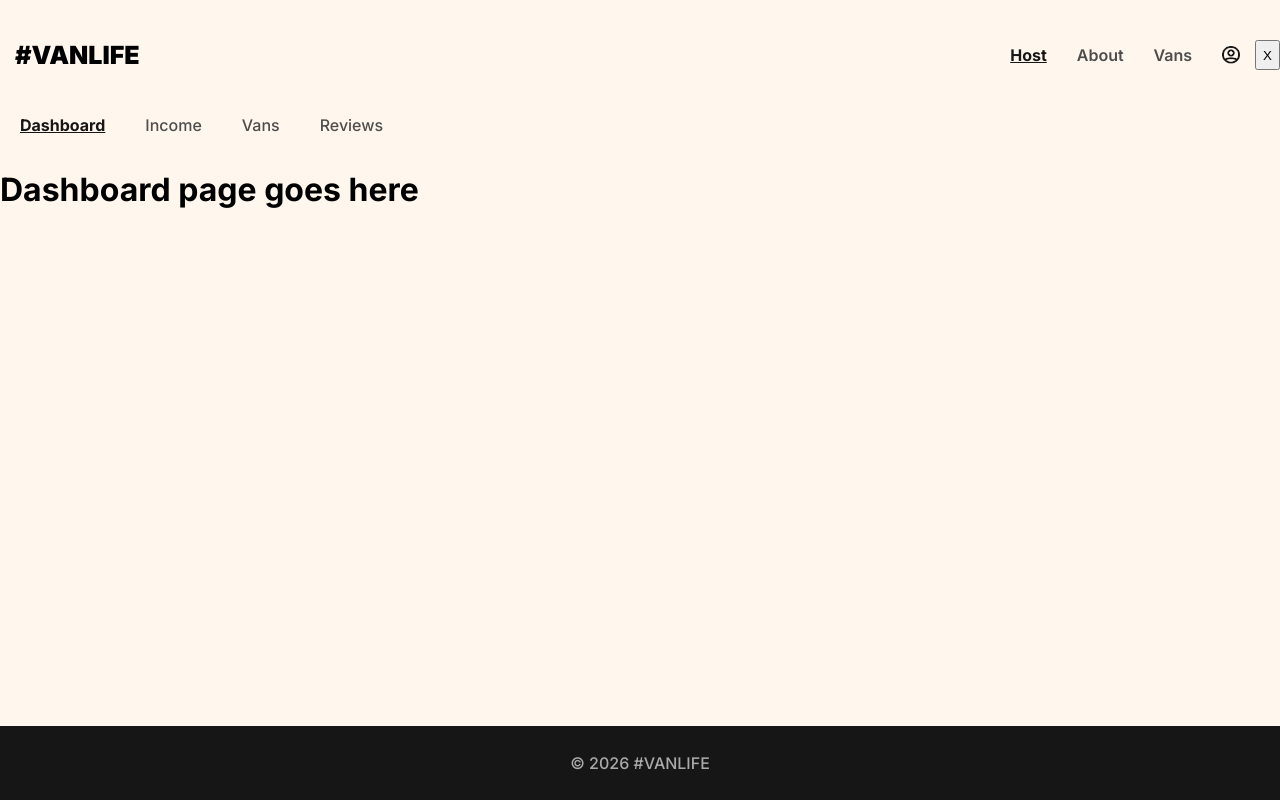
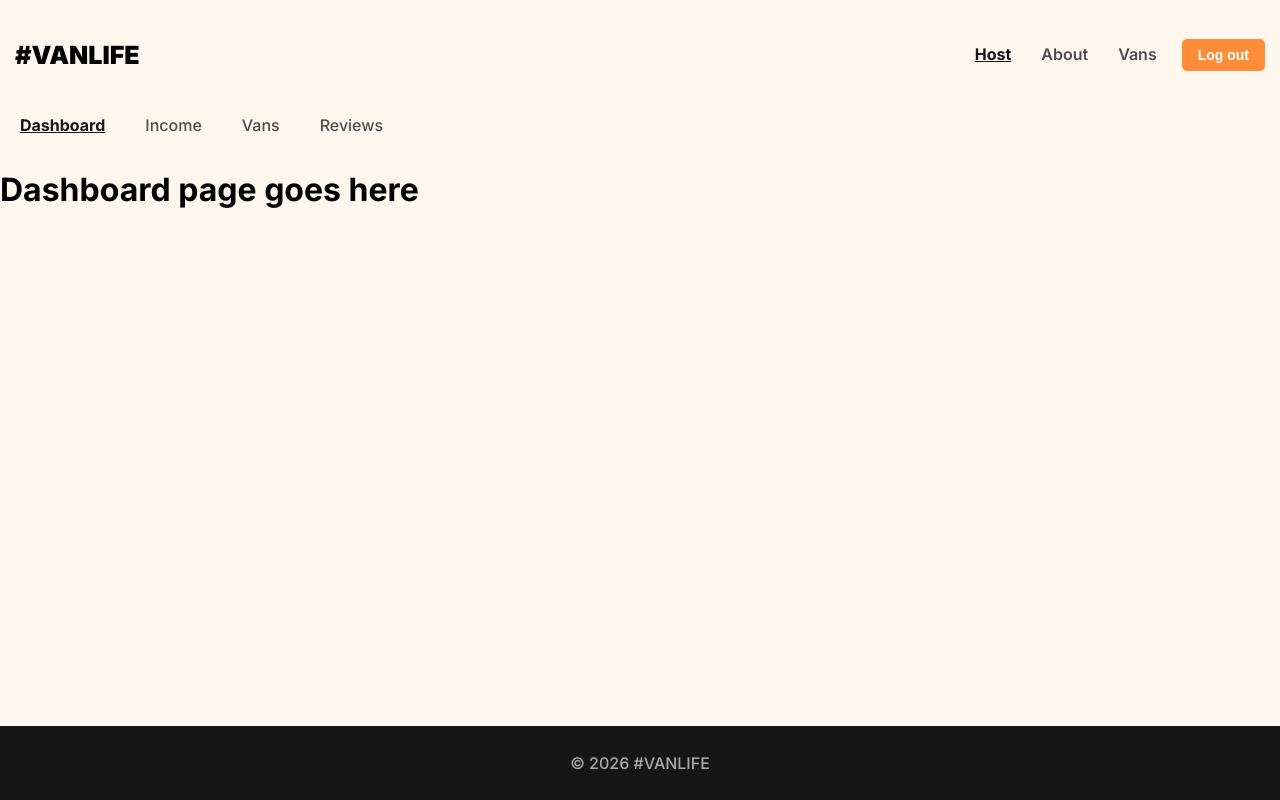
Before and after one commit to nancysangani/vanlife-rental-app, a React (Vite) app: page /host in a window 1280 px wide. Built offline with nearby package versions, Linux system fonts and the light colour scheme; sample sign-in values are in the browser's storage; what miragejs would draw is missing.

Commit message:
fix: improve logout button styling and functionality

```diff
--- a/src/components/Header.jsx
+++ b/src/components/Header.jsx
@@ -1,9 +1,14 @@
-import { NavLink, Link } from "react-router-dom";
+import { NavLink, Link, useNavigate } from "react-router-dom";
 import avatarIcon from "./../assets/avatar-icon.png";
 
 export default function Header() {
-  function fakeLogOut() {
+  const navigate = useNavigate();
+  const isLoggedIn = localStorage.getItem("loggedin");
+
+  function handleLogOut() {
     localStorage.removeItem("loggedin");
+    localStorage.removeItem("token");
+    navigate("/login");
   }
   const styles = {
     fontWeight: "bold",
@@ -26,10 +31,14 @@ export default function Header() {
         <NavLink style={activeStyle} to="vans">
           Vans
         </NavLink>
-        <Link to="login" className="login-link">
+        {!isLoggedIn && <Link to="login" className="login-link">
           <img src={avatarIcon} alt="Login Icon" className="login-icon" />
-        </Link>
-        <button onClick={fakeLogOut}>X</button>
+        </Link>}
+        {isLoggedIn && (
+          <button onClick={handleLogOut} className="logout-btn">
+            Log out
+          </button>
+        )}
       </nav>
     </header>
   );
--- a/src/components/ProtectedLayout.jsx
+++ b/src/components/ProtectedLayout.jsx
@@ -1,16 +1,19 @@
-import { Outlet, useNavigate } from "react-router-dom";
+import { Outlet, useNavigate, useLocation } from "react-router-dom";
 import { useEffect } from "react";
 
 export default function ProtectedLayout() {
   const navigate = useNavigate();
+  const location = useLocation();
   const isLoggedIn = localStorage.getItem("loggedin");
 
   useEffect(() => {
     if (!isLoggedIn) {
-      console.log("🔐 Not logged in, redirecting to login");
-      navigate("/login?message=You must log in first!", { replace: true });
+      console.log("Not logged in, redirecting to login");
+      navigate(`/login?message=You must log in first!&redirectTo=${location.pathname}`, {
+        replace: true
+      });
     }
-  }, [isLoggedIn, navigate]);
+  }, [isLoggedIn, navigate, location.pathname]);
 
   if (!isLoggedIn) {
     return null;
--- a/src/index.css
+++ b/src/index.css
@@ -69,6 +69,28 @@ header .login-icon {
 header .login-link {
   display: inline-flex;
   align-items: center;
+}
+
+.logout-btn {
+  background-color: #ff8c38;
+  color: white;
+  border: none;
+  padding: 8px 16px;
+  border-radius: 5px;
+  cursor: pointer;
+  font-size: 14px;
+  font-weight: 600;
+  margin-left: 10px;
+  margin-right: 15px;
+  transition: background-color 0.2s ease;
+}
+
+.logout-btn:hover {
+  background-color: #e67d32;
+}
+
+.logout-btn:active {
+  transform: scale(0.98);
 }
 
 nav {
--- a/src/pages/Host/HostVanDetail.jsx
+++ b/src/pages/Host/HostVanDetail.jsx
@@ -1,10 +1,8 @@
 import React from "react";
 import { Link, Outlet, NavLink, useLoaderData } from "react-router-dom";
 import { getHostVans } from "./../../api.js";
-import { requireAuth } from "./../../utils.js";
 
 export async function loader({ params }) {
-  await requireAuth();
   return getHostVans(params.id);
 }
 
--- a/src/pages/Host/HostVans.jsx
+++ b/src/pages/Host/HostVans.jsx
@@ -1,9 +1,7 @@
 import { Link, useLoaderData } from "react-router-dom";
 import { getHostVans } from "./../../api.js";
-import { requireAuth } from "./../../utils.js";
 
 export async function loader() {
-  await requireAuth();
   return getHostVans();
 }
 
--- a/src/pages/Login.jsx
+++ b/src/pages/Login.jsx
@@ -4,7 +4,7 @@ import {
   Form,
   useActionData,
   useNavigate,
-  redirect
+  redirect,
 } from "react-router-dom";
 import { loginUser } from "../api";
 import { useEffect } from "react";
@@ -17,12 +17,14 @@ export async function action({ request }) {
   const formData = await request.formData();
   const email = formData.get("email");
   const password = formData.get("password");
+  const pathname =
+    new URL(request.url).searchParams.get("redirectTo") || "/host";
 
   try {
     const data = await loginUser({ email, password });
     localStorage.setItem("token", data.token);
     localStorage.setItem("loggedin", "true");
-    return { success: true };
+    return { success: true, redirectTo: pathname };
   } catch (err) {
     return { error: err?.message || "Login failed. Please try again." };
   }
@@ -36,8 +38,9 @@ export default function Login() {
 
   useEffect(() => {
     if (actionData?.success) {
-      console.log("Navigating to /host");
-      navigate("/host", { replace: true });
+      const redirectTo = actionData.redirectTo || "/host";
+      console.log("Navigating to", redirectTo);
+      navigate(redirectTo, { replace: true });
     }
   }, [actionData, navigate]);
 
--- a/src/utils.js
+++ b/src/utils.js
@@ -1,12 +1,13 @@
 import { redirect } from "react-router-dom";
 
-export async function requireAuth() {
+export async function requireAuth(request) {
+  const pathname = new URL(request.url).pathname;
   const isLoggedIn = localStorage.getItem("loggedin");
   const token = localStorage.getItem("token");
 
   if (!isLoggedIn || !token) {
     return redirect(
-      `/login?message=You must log in first!`
+      `/login?message=You must log in first!&redirectTo=${pathname}`
     );
   }
   return null;
```
